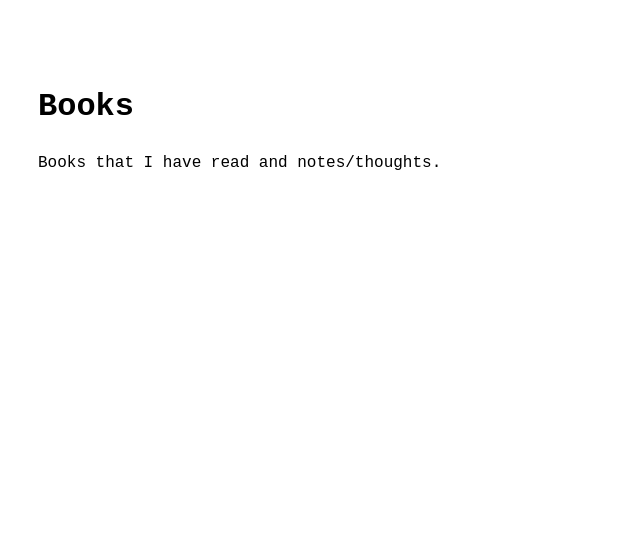
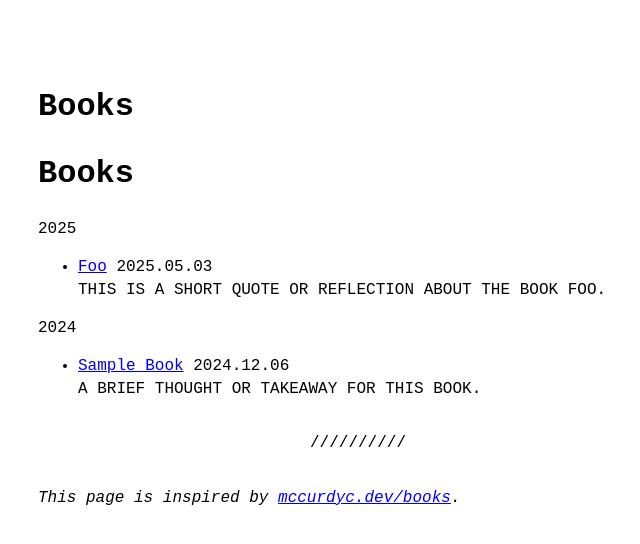
Before and after one commit to zdutta/zdutta.github.io, a Jekyll site: the page built from books.md, in a window 1280 px wide. Shown: the top 544 px of the page, without its empty margins (282-922 px from the left). Built offline with Jekyll 4.4.1, drawn with Linux system fonts in a browser that asks for light colours.

Commit message:
Add books page template and stub book pages inspired by mccurdyc.dev/books

```diff
--- a/books.md
+++ b/books.md
@@ -3,4 +3,18 @@ layout: page
 title: Books
 ---
 
-Books that I have read and notes/thoughts.
+# Books
+
+2025
+
+* [Foo](/books/foo) 2025.05.03
+  THIS IS A SHORT QUOTE OR REFLECTION ABOUT THE BOOK FOO.
+
+2024
+
+* [Sample Book](/books/sample-book) 2024.12.06
+  A BRIEF THOUGHT OR TAKEAWAY FOR THIS BOOK.
+
+---
+
+*This page is inspired by [mccurdyc.dev/books](https://www.mccurdyc.dev/books/).*
```
Also changed, not shown: books/foo.md (added, +18 -0 lines), books/sample-book.md (added, +18 -0 lines).
